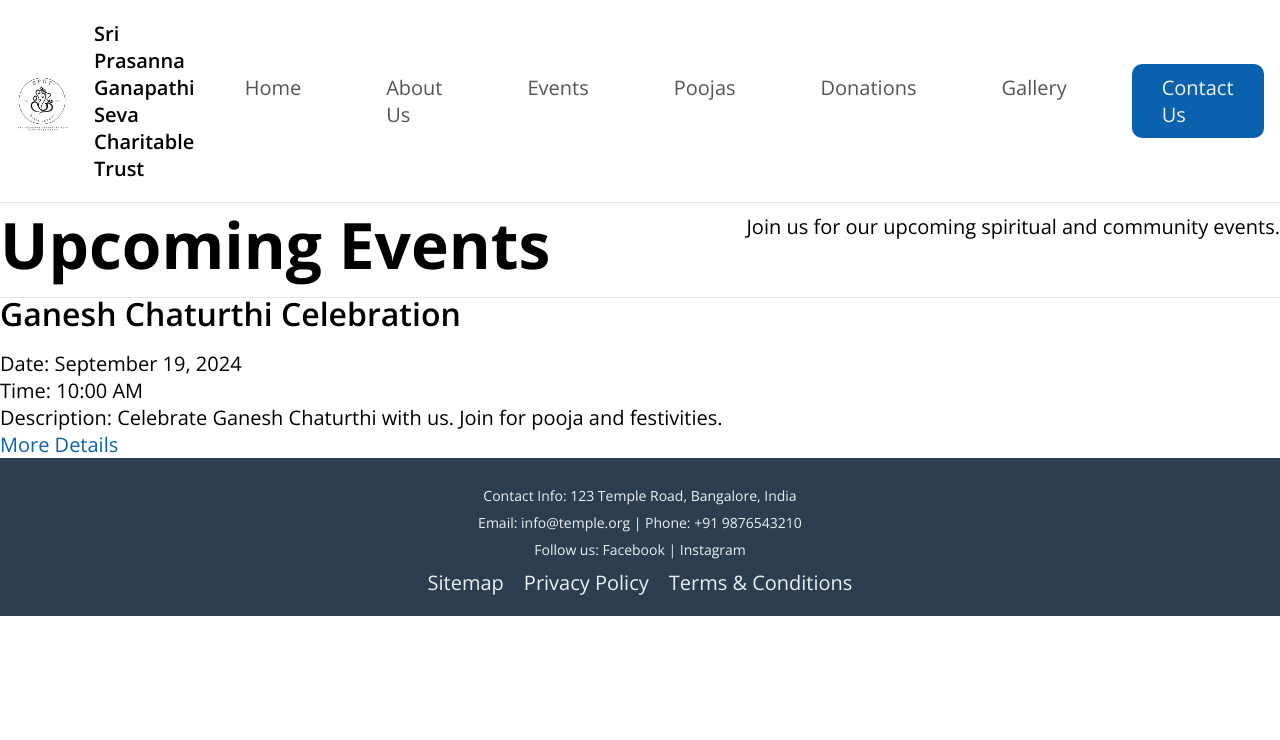
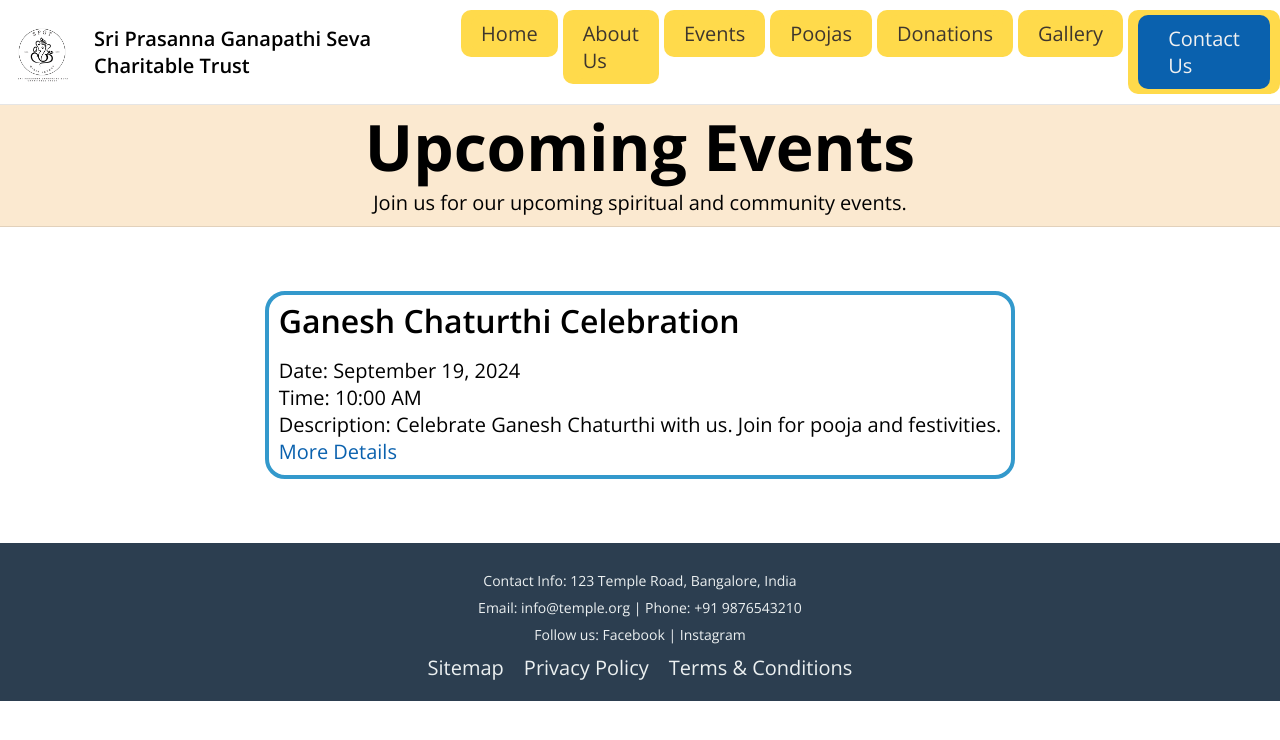
Before and after one commit to kiransharma1987/spgt_web, a React (Create React App) app: page /events in a window 1280 px wide. Shown: the top 740 px of the page. Built offline with nearby package versions, Linux system fonts and the light colour scheme.

Commit message:
style update

```diff
--- a/src/App.css
+++ b/src/App.css
@@ -31,7 +31,8 @@ body {
 
 /* Smooth Scrolling for In-Page Links */
 html {
-    scroll-behavior: smooth; /* Enables smooth scrolling for all anchor links */
+	scroll-behavior: smooth;
+	/* Enables smooth scrolling for all anchor links */
 }
 
 a {
@@ -91,8 +92,10 @@ header {
 
 				a {
 					display: inline-block;
-					padding: 10px 20px;
-					color: var(--base);
+					padding: 5px 10px;
+					color: #3E362E;
+					background: var(--yellow);
+					border-radius: 10px;
 
 					&:hover {
 						background-color: var(--base-100);
@@ -108,7 +111,7 @@ header {
 			color: var(--base-800);
 			padding: 10px;
 
-			@media (max-width:768px) {
+			@media (max-width: 768px) {
 				display: inline-block;
 				position: absolute;
 				top: 20px;
@@ -155,7 +158,7 @@ section {
 	margin-top: 30px;
 	margin-bottom: 30px;
 
-	@media (max-width:1440px) {
+	@media (max-width: 1440px) {
 		padding-left: 30px;
 		padding-right: 30px;
 	}
@@ -205,7 +208,7 @@ h1 {
 		font-weight: 100;
 	}
 
-	@media (max-width:1024px) {
+	@media (max-width: 1024px) {
 		font-size: 48px;
 	}
 }
@@ -213,7 +216,7 @@ h1 {
 .hero {
 	display: flex;
 
-	@media (max-width:1024px) {
+	@media (max-width: 1024px) {
 		flex-direction: column;
 	}
 
@@ -227,7 +230,7 @@ h1 {
 		justify-content: center;
 
 		span {
-			@media (max-width:768px) {
+			@media (max-width: 768px) {
 				display: none;
 			}
 		}
@@ -283,7 +286,7 @@ h2 {
 		color: var(--base);
 	}
 
-	@media (max-width:1024px) {
+	@media (max-width: 1024px) {
 		font-size: 48px;
 	}
 }
@@ -303,7 +306,7 @@ h3 {
 		padding: 30px;
 		display: flex;
 
-		@media(max-width:1024px) {
+		@media (max-width: 1024px) {
 			flex-direction: column;
 		}
 
@@ -341,7 +344,7 @@ h3 {
 		display: flex;
 		gap: 30px;
 
-		@media(max-width:1024px) {
+		@media (max-width: 1024px) {
 			flex-direction: column;
 		}
 
@@ -406,7 +409,6 @@ h3 {
 						transform: scale(1.2);
 					}
 				}
-
 			}
 		}
 	}
@@ -420,11 +422,11 @@ h3 {
 		grid-template-rows: repeat(4, 1fr);
 		height: 960px;
 
-		@media(max-width:1024px) {
+		@media (max-width: 1024px) {
 			grid-template-rows: repeat(8, 1fr);
 		}
 
-		@media(max-width:768px) {
+		@media (max-width: 768px) {
 			display: flex;
 			flex-direction: column;
 			gap: 30px;
@@ -453,7 +455,7 @@ h3 {
 				}
 			}
 
-			@media(max-width:768px) {
+			@media (max-width: 768px) {
 				height: 240px;
 			}
 
@@ -461,7 +463,7 @@ h3 {
 				grid-column: span 2;
 				grid-row: span 2;
 
-				@media(max-width:1024px) {
+				@media (max-width: 1024px) {
 					grid-column: span 2;
 					grid-row: span 2;
 				}
@@ -471,7 +473,7 @@ h3 {
 				grid-column: span 2;
 				grid-row: span 1;
 
-				@media(max-width:1024px) {
+				@media (max-width: 1024px) {
 					grid-column: span 3;
 					grid-row: span 2;
 				}
@@ -481,7 +483,7 @@ h3 {
 				grid-column: span 1;
 				grid-row: span 1;
 
-				@media(max-width:1024px) {
+				@media (max-width: 1024px) {
 					grid-column: span 3;
 					grid-row: span 2;
 				}
@@ -491,7 +493,7 @@ h3 {
 				grid-column: span 1;
 				grid-row: span 1;
 
-				@media(max-width:1024px) {
+				@media (max-width: 1024px) {
 					grid-column: span 2;
 					grid-row: span 4;
 				}
@@ -501,7 +503,7 @@ h3 {
 				grid-column: span 2;
 				grid-row: span 1;
 
-				@media(max-width:1024px) {
+				@media (max-width: 1024px) {
 					grid-column: span 3;
 					grid-row: span 2;
 				}
@@ -511,7 +513,7 @@ h3 {
 				grid-column: span 5;
 				grid-row: span 3;
 
-				@media(max-width:1024px) {
+				@media (max-width: 1024px) {
 					grid-column: span 5;
 					grid-row: span 2;
 				}
@@ -528,7 +530,7 @@ h3 {
 		gap: 30px;
 		display: flex;
 
-		@media (max-width:1024px) {
+		@media (max-width: 1024px) {
 			flex-direction: column;
 		}
 
@@ -584,7 +586,7 @@ h3 {
 							align-items: center;
 							justify-content: center;
 
-							@media(max-width:768px) {
+							@media (max-width: 768px) {
 								width: 48px;
 								height: 48px;
 							}
@@ -710,7 +712,7 @@ h3 {
 }
 
 .card-button {
-	background-color: #4CAF50;
+	background-color: #4caf50;
 	/* Button color */
 	color: #fff;
 	/* Text color */
@@ -839,7 +841,7 @@ h3 {
 
 /* Button styles */
 .pooja-card .btn {
-	background-color: #4CAF50;
+	background-color: #4caf50;
 	/* Green background for button */
 	color: #fff;
 	/* White text color */
@@ -994,7 +996,7 @@ h3 {
 
 /* Button styles */
 .donation-card .btn {
-	background-color: #4CAF50;
+	background-color: #4caf50;
 	/* Green background for button */
 	color: #fff;
 	/* White text color */
@@ -1032,38 +1034,59 @@ h3 {
 
 /* Scroll to Top Button Styles */
 #scrollTopBtn {
-    display: none; /* Hidden by default */
-    position: fixed; /* Fixed position */
-    bottom: 30px; /* 30px from the bottom */
-    right: 30px; /* 30px from the right */
-    z-index: 1000; /* Ensure it's above other elements */
-    font-size: 24px; /* Size of the arrow */
-    background-color: var(--blue); /* Background color */
-    color: var(--base-100); /* Arrow color */
-    padding: 15px; /* Padding around the arrow */
-    border-radius: 50%; /* Circular button */
-    text-align: center; /* Center the arrow */
-    cursor: pointer; /* Pointer cursor on hover */
-    transition: opacity 0.3s ease, visibility 0.3s ease; /* Smooth transitions */
-    opacity: 0; /* Transparent by default */
-    visibility: hidden; /* Hidden by default */
+	display: none;
+	/* Hidden by default */
+	position: fixed;
+	/* Fixed position */
+	bottom: 30px;
+	/* 30px from the bottom */
+	right: 30px;
+	/* 30px from the right */
+	z-index: 1000;
+	/* Ensure it's above other elements */
+	font-size: 24px;
+	/* Size of the arrow */
+	background-color: var(--blue);
+	/* Background color */
+	color: var(--base-100);
+	/* Arrow color */
+	padding: 15px;
+	/* Padding around the arrow */
+	border-radius: 50%;
+	/* Circular button */
+	text-align: center;
+	/* Center the arrow */
+	cursor: pointer;
+	/* Pointer cursor on hover */
+	transition: opacity 0.3s ease, visibility 0.3s ease;
+	/* Smooth transitions */
+	opacity: 0;
+	/* Transparent by default */
+	visibility: hidden;
+	/* Hidden by default */
 }
 
 #scrollTopBtn.show {
-    display: block; /* Show the button */
-    opacity: 0.7; /* Slightly visible */
-    visibility: visible; /* Make it visible */
+	display: block;
+	/* Show the button */
+	opacity: 0.7;
+	/* Slightly visible */
+	visibility: visible;
+	/* Make it visible */
 }
 
 #scrollTopBtn:hover {
-    background-color: var(--blue-800); /* Darker background on hover */
-    opacity: 1; /* Fully opaque on hover */
+	background-color: var(--blue-800);
+	/* Darker background on hover */
+	opacity: 1;
+	/* Fully opaque on hover */
 	text-decoration: none;
 }
 
 /* Optional: Style the Font Awesome icon */
 #scrollTopBtn i {
-    pointer-events: none; /* Allows click through the icon to the parent */
+	pointer-events: none;
+	/* Allows click through the icon to the parent */
 }
 
 /* Responsive design */
@@ -1102,13 +1125,14 @@ h3 {
 
 /* Styles specific to the About section */
 #about-us {
-  font-family: 'Open Sans', sans-serif;
+	font-family: "Open Sans", sans-serif;
 	margin: 20px auto;
 	padding: 20px;
-  background-color: #fff;
+	background-color: #EDE8F5;
 	border-radius: 8px;
 	box-shadow: 0 2px 10px rgba(0, 0, 0, 0.1);
-  max-width: 800px; /* Restricts width to improve readability */
+	margin: 20px;
+	/* Restricts width to improve readability */
 }
 
 #about-us h1 {
@@ -1123,6 +1147,8 @@ h3 {
 	margin-bottom: 10px;
 	border-bottom: 2px solid #007bff;
 	padding-bottom: 5px;
+	text-align: left;
+	padding-left: unset;
 }
 
 #about-us p {
@@ -1146,53 +1172,120 @@ h3 {
 }
 
 #about-us strong {
-  color: #007bff; /* Highlighting team members */
+	color: #007bff;
+	/* Highlighting team members */
 }
 
 footer {
-  background-color: #2C3E50; /* Dark background color */
-  color: #ECF0F1; /* Light text color */
-  padding: 20px; /* Spacing inside the footer */
-  text-align: center; /* Center text alignment */
-  font-family: 'Open Sans', sans-serif; /* Font family */
-  position: relative; /* Position for potential overlapping elements */
+	background-color: #2c3e50;
+	/* Dark background color */
+	color: #ecf0f1;
+	/* Light text color */
+	padding: 20px;
+	/* Spacing inside the footer */
+	text-align: center;
+	/* Center text alignment */
+	font-family: "Open Sans", sans-serif;
+	/* Font family */
+	position: relative;
+	/* Position for potential overlapping elements */
 }
 
 footer p {
-  margin: 8px 0; /* Margin for spacing between paragraphs */
-  font-size: 14px; /* Font size for paragraph text */
+	margin: 8px 0;
+	/* Margin for spacing between paragraphs */
+	font-size: 14px;
+	/* Font size for paragraph text */
 }
 
 .footer-links {
-  margin-top: 10px; /* Spacing above the links */
+	margin-top: 10px;
+	/* Spacing above the links */
 }
 
 .footer-links a {
-  color: #ECF0F1; /* Link color */
-  text-decoration: none; /* Remove underline */
-  margin: 0 10px; /* Spacing between links */
-  transition: color 0.3s; /* Smooth transition for hover effect */
+	color: #ecf0f1;
+	/* Link color */
+	text-decoration: none;
+	/* Remove underline */
+	margin: 0 10px;
+	/* Spacing between links */
+	transition: color 0.3s;
+	/* Smooth transition for hover effect */
 }
 
 .footer-links a:hover {
-  color: #3498DB; /* Change color on hover */
+	color: #3498db;
+	/* Change color on hover */
 }
 
 /* Optional: Add responsive styles */
 @media (max-width: 600px) {
 	footer {
-      padding: 15px; /* Reduce padding on smaller screens */
+		padding: 15px;
+		/* Reduce padding on smaller screens */
 	}
 
 	footer p {
-      font-size: 12px; /* Smaller font size on mobile */
+		font-size: 12px;
+		/* Smaller font size on mobile */
 	}
 
 	.footer-links {
-      flex-direction: column; /* Stack links vertically */
+		flex-direction: column;
+		/* Stack links vertically */
 	}
 
 	.footer-links a {
-      margin: 5px 0; /* Margin for vertical links */
+		margin: 5px 0;
+		/* Margin for vertical links */
 	}
 }
+
+.events-header,
+.poojas-header {
+	flex-direction: column;
+	text-align: center;
+}
+
+.event-list,
+.card-container {
+	display: flex;
+	justify-content: center;
+	padding: 5%;
+}
+
+.event-item {
+	border: 4px solid #3399cc;
+	border-radius: 20px;
+	padding: 10px;
+}
+
+.card {
+	box-shadow: rgba(0, 0, 0, 0.56) 0px 22px 70px 4px;
+	border-radius: 20px;
+	padding: 10px;
+}
+
+.events {
+	header {
+		background: #FBE9D0;
+	}
+}
+
+.poojas {
+	header {
+		background: #AFDDE5;
+	}
+
+	.card-container {
+		.card {
+			border: 6px solid #AFDDE5;
+			color: #964734;
+		}
+	}
+}
+
+.contact-us-button {
+	background: var(--blue);
+}
--- a/src/App.js
+++ b/src/App.js
@@ -44,7 +44,7 @@ const App = () => {
                 <Link to="/gallery"><a href="#gallery">Gallery</a></Link>
               </li>
               <li>
-                <Link to="/contact"><a href="#" className="button">Contact Us</a></Link>
+                <Link to="/contact"><a href="#" className="button contact-us-button">Contact Us</a></Link>
               </li>
             </ul>
             <a href="#" className="mobile-toggle" onClick={toggleMobileMenu}>
--- a/src/components/events.js
+++ b/src/components/events.js
@@ -5,7 +5,7 @@ import { Link } from 'react-router-dom';
 const Events = () => {
     return (
         <div className="events">
-            <header>
+            <header className='events-header'>
                 <h1>Upcoming Events</h1>
                 <p>Join us for our upcoming spiritual and community events.</p>
             </header>
--- a/src/components/poojas.js
+++ b/src/components/poojas.js
@@ -5,7 +5,7 @@ import { Link } from 'react-router-dom';
 const Poojas = () => {
     return (
         <div className="poojas">
-            <header>
+            <header className='poojas-header'>
                 <h1>Pooja Services</h1>
                 <p>Explore our variety of pooja services offered to the community.</p>
             </header>
```
Also changed, not shown: 1 other file (tests, documents, lock files or other folders). Lines whose indentation alone changed are shown as unchanged.
